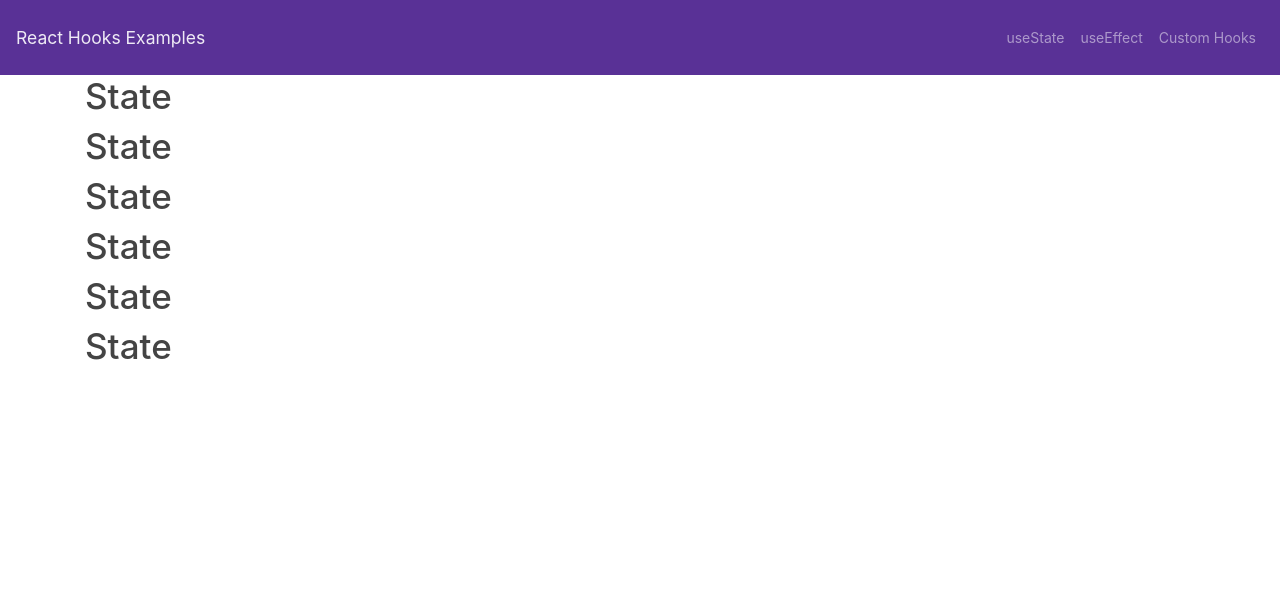
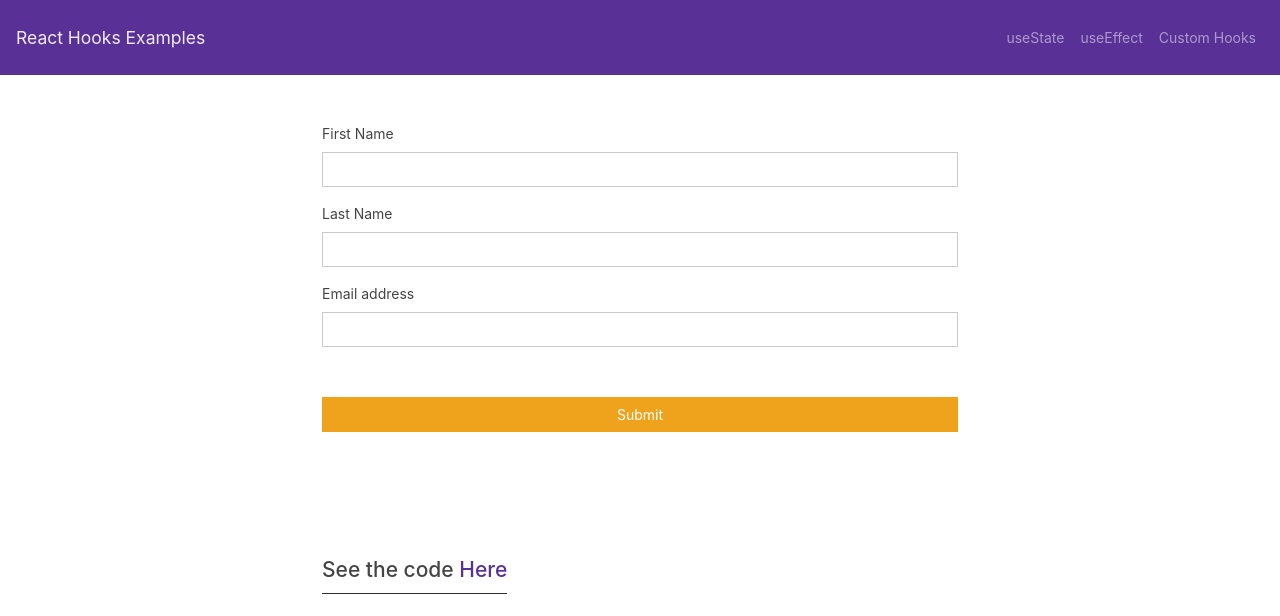
Before and after one commit to schmidgallm/react-hooks-examples, a React (Create React App) app: page /state in a window 1280 px wide. Shown: the top 616 px of the page. Built offline with nearby package versions, Linux system fonts and the light colour scheme.

Commit message:
landing ui change and use state example component added

```diff
--- a/src/components/Landing/Landing.css
+++ b/src/components/Landing/Landing.css
@@ -5,14 +5,33 @@
 
 .btn {
   display: block;
-  width: 100%;
+  width: 50%;
   margin: 15px auto;
 }
-
+.section-container {
+  display: flex;
+}
 .section {
-  width: 80%;
-  padding: 30px;
-  margin: 20px auto;
+  width: 50%;
+  padding: 50px 10px;
+  margin: 20px;
   background-color: whitesmoke;
   box-shadow: 3px 3px 5px #2e2e2e;
 }
+
+@media screen and (max-width: 920px) {
+  .section-container {
+    display: block;
+  }
+
+  .section {
+    width: 100%;
+    margin: 20px auto;
+  }
+
+  .btn {
+    display: block;
+    width: 50%;
+    margin: 15px auto;
+  }
+}
--- a/src/components/Landing/Landing.js
+++ b/src/components/Landing/Landing.js
@@ -3,24 +3,31 @@ import './Landing.css';
 
 const Landing = () => (
   <div className='wrapper'>
-    <div className='container jumbotron my-5 bg-success text-white'>
+    <div className='container jumbotron my-3 bg-success text-white'>
       <h1>Fun with React Hooks</h1>
       <p>Working examples of useState, useEffect, and custom hooks</p>
     </div>
-    <div className='container text-center'>
-      <div className='row'>
-        <div className='col-lg-6 col-sm-12 section'>
+    <div className='container section-container text-center'>
+      <div className='section'>
         <h2>useState</h2>
+        <p>
+          The useState hooks replaces the need to declare state inside
+          constructor and declare state as variable.
+        </p>
         <a href='/state' className='btn btn-primary'>
           See Example
         </a>
       </div>
-        <div className='col-lg-6 col-sm-12 section'>
+      <div className='section'>
         <h2>useEffect</h2>
+        <p>
+          The Effect Hook lets you perform side effects in function components.
+          Replaces the need to call methods such as component did mount and
+          update.
+        </p>
         <a href='/effect' className='btn btn-primary'>
           See Example
         </a>
-        </div>
       </div>
     </div>
   </div>
--- /dev/null
+++ b/src/components/State/State.css
@@ -0,0 +1,32 @@
+.form {
+  width: 60%;
+  margin: 40px auto;
+}
+
+h3 {
+  font-size: 3rem;
+  margin: 40px auto;
+}
+
+h4 {
+  display: inline-block;
+  padding-bottom: 10px;
+  border-bottom: 1px solid #2e2e2e;
+  margin-top: 75px;
+}
+
+.btn {
+  display: block;
+  width: 100%;
+  margin: 50px auto;
+}
+
+@media screen and (max-width: 920px) {
+  .form {
+    width: 100%;
+  }
+
+  h3 {
+    font-size: 2rem;
+  }
+}
--- a/src/components/State/State.js
+++ b/src/components/State/State.js
@@ -1,13 +1,116 @@
-import React from 'react';
+import React, { useState, Fragment } from 'react';
+import './State.css';
 
-const State = () => (
-	<div>
-		<h1>State</h1>
-		<h1>State</h1>
-		<h1>State</h1>
-		<h1>State</h1>
-		<h1>State</h1>
-		<h1>State</h1>
-	</div>
-);
+const State = () => {
+  // init form state hook
+  const [formData, setFormData] = useState({
+    first_name: '',
+    last_name: '',
+    email: '',
+  });
+
+  // init message state hook
+  const [message, setMessage] = useState({
+    msg: '',
+  });
+
+  //   Notice above you can declare multiple state values using hooks
+
+  // destructure state into easier managable variables
+  const { first_name, last_name, email } = formData;
+  const { msg } = message;
+
+  // on change handler
+  const onChange = (e) =>
+    setFormData({ ...formData, [e.target.name]: e.target.value });
+
+  // on submit handler
+  const onSubmit = async (e) => {
+    // prevent form from submitting
+    e.preventDefault();
+
+    // submit form and perform api call or business logic here
+    console.log(formData);
+
+    // set message
+    setMessage({
+      msg: `Hi ${first_name}! Form succesfully submitted using hooks...`,
+    });
+
+    // clear all state values back to original values
+    clearState();
+  };
+
+  // set message and timeout message and clear form
+  const clearState = () => {
+    setTimeout(() => {
+      setMessage({ msg: '' });
+      setFormData({
+        first_name: '',
+        last_name: '',
+        email: '',
+      });
+    }, 3000);
+  };
+
+  return (
+    <Fragment>
+      <div className='container my-5 form'>
+        {msg ? <h3 className='text-primary'>{msg}</h3> : null}
+        <form onSubmit={onSubmit}>
+          <div className='form-group'>
+            <label htmlFor='first_name'>First Name</label>
+            <input
+              type='text'
+              className='form-control'
+              id='first_name'
+              aria-describedby='name'
+              name='first_name'
+              value={first_name}
+              onChange={(e) => onChange(e)}
+            />
+          </div>
+          <div className='form-group'>
+            <label htmlFor='last_name'>Last Name</label>
+            <input
+              type='text'
+              className='form-control'
+              id='last_name'
+              aria-describedby='name'
+              name='last_name'
+              value={last_name}
+              onChange={(e) => onChange(e)}
+            />
+          </div>
+          <div className='form-group'>
+            <label htmlFor='exampleInputEmail1'>Email address</label>
+            <input
+              type='email'
+              className='form-control'
+              id='exampleInputEmail1'
+              aria-describedby='emailHelp'
+              name='email'
+              value={email}
+              onChange={(e) => onChange(e)}
+            />
+          </div>
+          <button type='submit' className='btn btn-warning'>
+            Submit
+          </button>
+        </form>
+        <h4>
+          See the code{' '}
+          <a
+            href='https://github.com/schmidgallm/react-hooks-examples'
+            target='_blank'
+            rel='noopener noreferrer'
+          >
+            Here
+          </a>
+        </h4>
+      </div>
+    </Fragment>
+  );
+};
+
 export default State;
```
Lines whose indentation alone changed are shown as unchanged.
